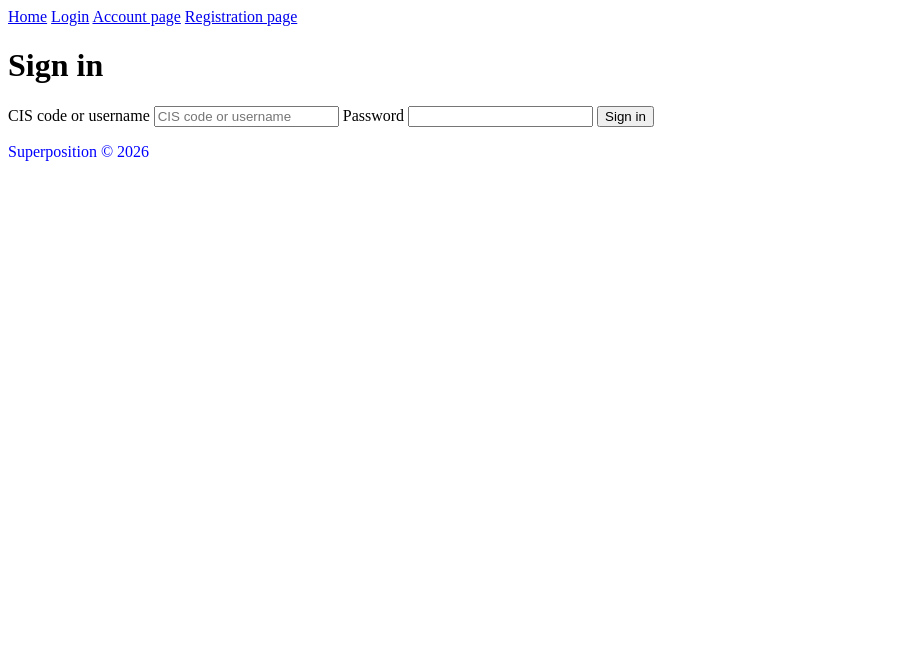
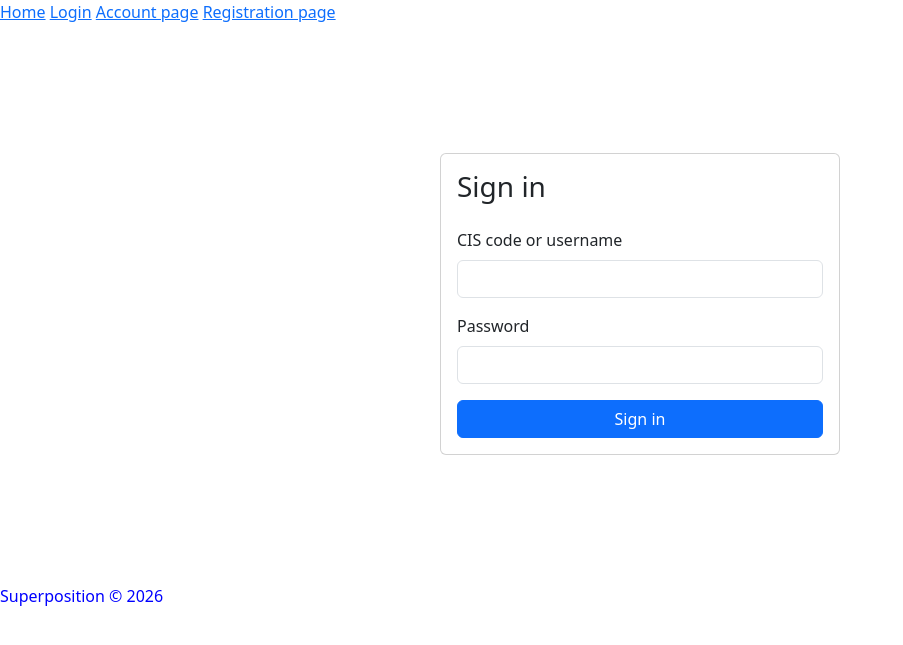
Before and after one commit to Peter-Wilson123/Durhack2026, a Flask app: template templates/login.html in a window 1280 px wide. Shown: the top 645 px of the page, without its empty margins (0-903 px from the left). Run offline with Flask 3, Linux system fonts and the light colour scheme; the template is opened without the code that fills it, so the values that code supplies are empty.

Commit message:
feat(login): style sign-in page with Bootstrap card layout
Load Bootstrap 5.3.3 in base template and wrap the login form in a
centred card with form-control inputs and a full-width submit button.

Co-Authored-By: Claude Opus 5.5 <noreply@anthropic.com>

```diff
--- a/templates/base.html
+++ b/templates/base.html
@@ -6,6 +6,7 @@
 
     <title>{% block title %}Superposition{% endblock %}</title>
 
+    <link rel="stylesheet" href="https://cdn.jsdelivr.net/npm/bootstrap@5.3.3/dist/css/bootstrap.min.css">
     <link rel="stylesheet" href="{{ url_for('static', filename='style.css') }}">
 </head>
 <body>
--- a/templates/login.html
+++ b/templates/login.html
@@ -3,15 +3,25 @@
 {% block title %}Sign in{% endblock %}
 
 {% block content %}
-<h1>Sign in</h1>
+<div class="container d-flex justify-content-center align-items-center" style="min-height: 70vh;">
+	<div class="card" style="width: 100%; max-width: 400px;">
+		<div class="card-body">
+			<h1 class="h3 mb-4">Sign in</h1>
 
-<form method="post" action="/login">
-	<label for="identifier">CIS code or username</label>
-    <input type="text" id="identifier" name="identifier" placeholder="CIS code or username" required>
+			<form method="post" action="/login">
+				<div class="mb-3">
+					<label for="identifier" class="form-label">CIS code or username</label>
+					<input type="text" class="form-control" id="identifier" name="identifier" required>
+				</div>
 
-	<label for="password">Password</label>
-	<input type="password" id="password" name="password" required>
+				<div class="mb-3">
+					<label for="password" class="form-label">Password</label>
+					<input type="password" class="form-control" id="password" name="password" required>
+				</div>
 
-	<button type="submit">Sign in</button>
-</form>
+				<button type="submit" class="btn btn-primary w-100">Sign in</button>
+			</form>
+		</div>
+	</div>
+</div>
 {% endblock %}
```
